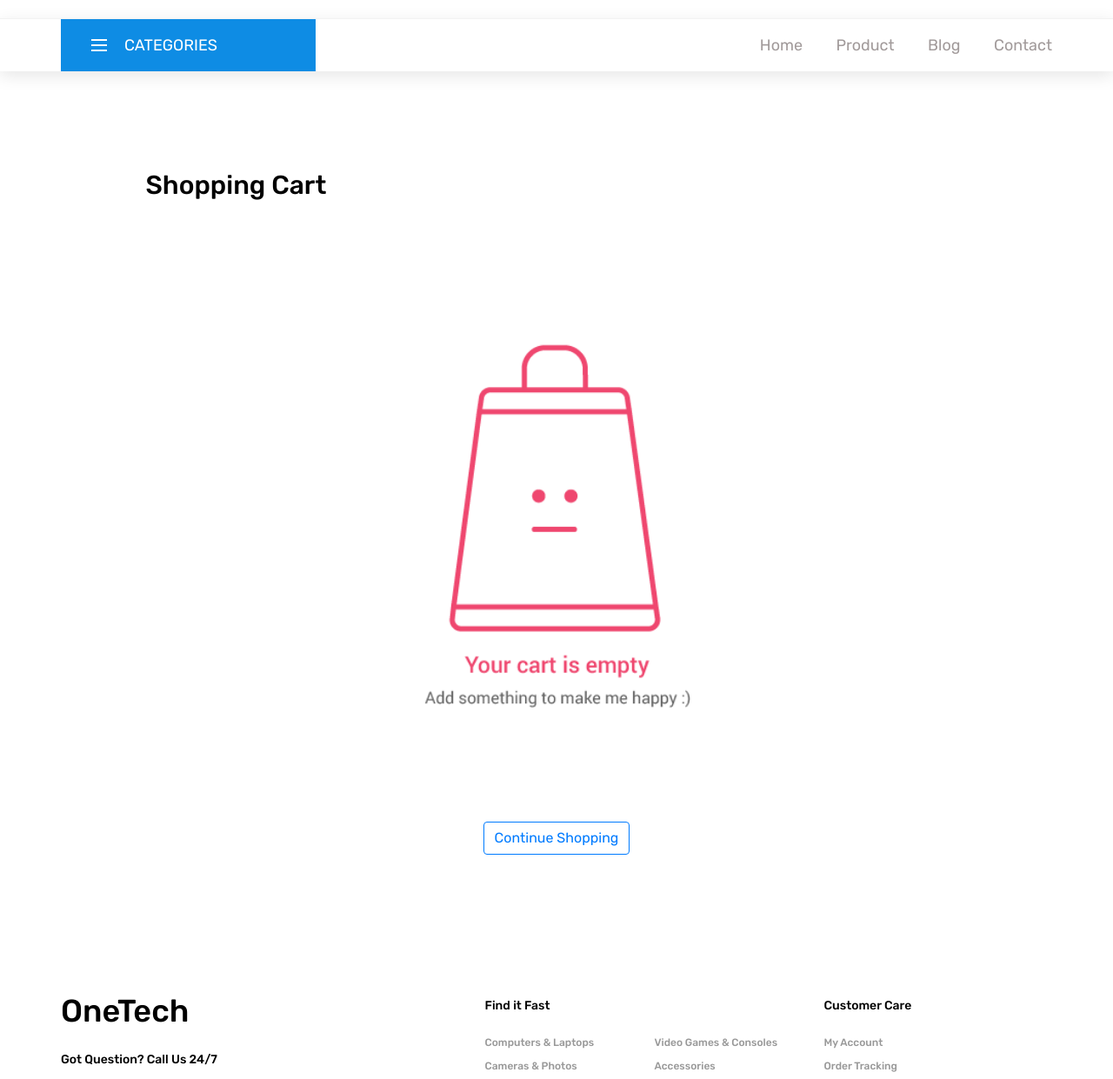
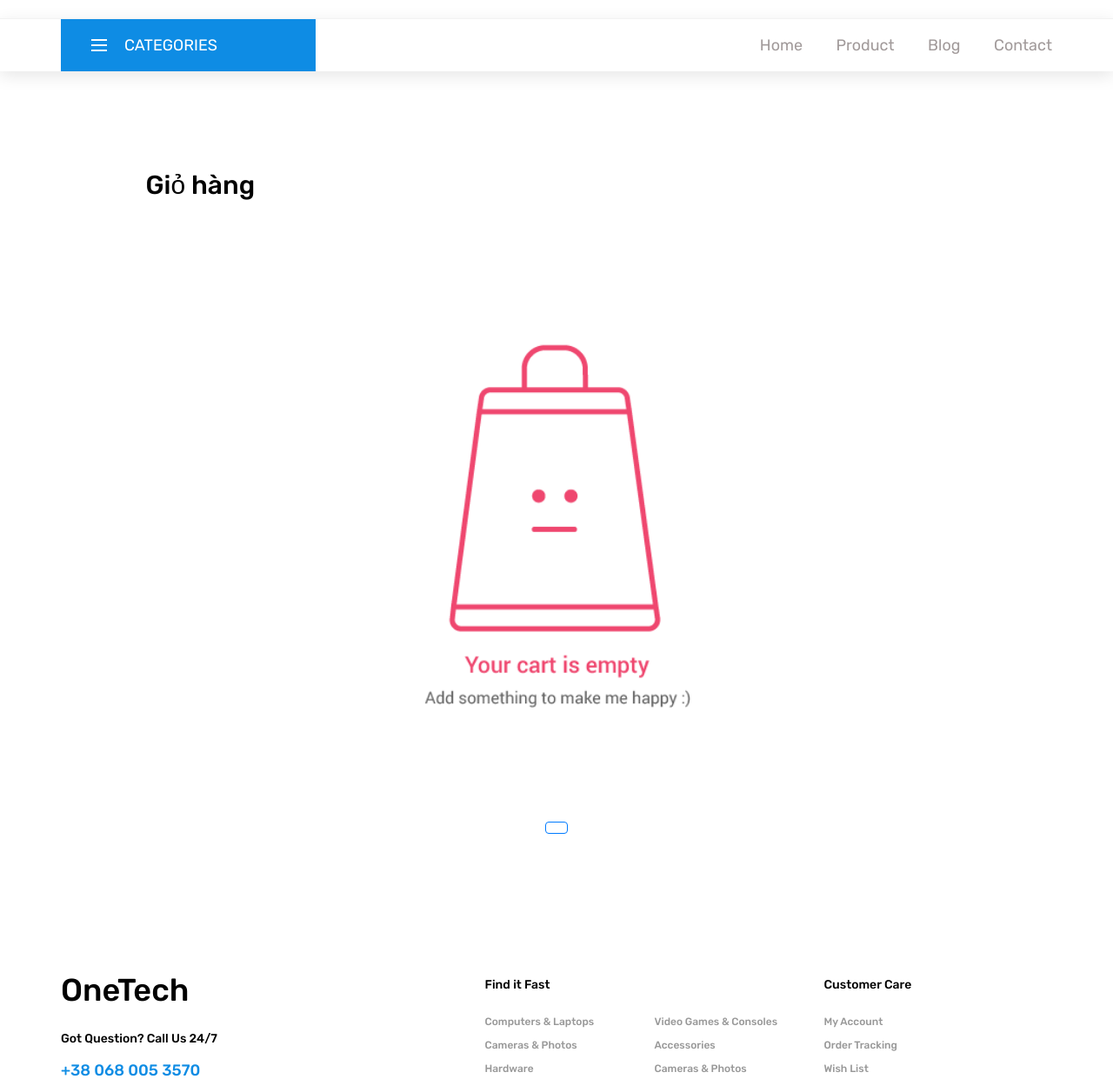
Before and after one commit to SkynetVirus/better_sneaker, a Django app: page /cart/ in a window 1280 px wide. Shown: the part 210-1451 px from the top of the page at 87% size. Run offline with Django 3.2, Linux system fonts and the light colour scheme; a user stored in the database is signed in; data comes from the database, SQL or seed files in the repository; some libraries are stand-ins or nearby versions.

Commit message:
Update cart.html

```diff
--- a/templates/templates/templates/cart.html
+++ b/templates/templates/templates/cart.html
@@ -12,7 +12,7 @@
         <div class="row">
             <div class="col-lg-10 offset-lg-1">
                 <div class="cart_container">
-                    <div class="cart_title">Shopping Cart</div>
+                    <div class="cart_title">Giỏ hàng</div>
 					{% if instance.items.count > 0 %}
 						<div class="cart_items">
 							<ul class="cart_list">
@@ -43,7 +43,7 @@
 											<div class="cart_item_total cart_info_col">
 												<div class="cart_item_title"></div>
 												<div class="cart_item_text">
-													<button data="{{item.id}}" class="btn btn-info btn-sm btn-delete-item">del</button>
+													<button data="{{item.id}}" class="btn btn-info btn-sm btn-delete-item">Xóa</button>
 												</div>
 											</div>
 										</div>
@@ -55,20 +55,20 @@
 						<!-- Order Total -->
 						<div class="order_total">
 							<div class="order_total_content text-md-right">
-								<div class="order_total_title">Order Total:</div>
+								<div class="order_total_title">Tổng:</div>
 								<div class="order_total_amount">${{instance.cart_price}}</div>
 							</div>
 						</div>
 
 						<div class="cart_buttons">
-							<button type="button" class="button cart_button_clear">Back to home</button>
-							<button type="button" class="button cart_button_checkout">Cart checkout</button>
+							<button type="button" class="button cart_button_clear">Về trang chủ</button>
+							<button type="button" class="button cart_button_checkout">Tiến hành thanh toán</button>
 						</div>
 					{% else %}
 						<div class="cart_empty">
 							<div class="d-flex flex-column justify-content-center">
 								<img src="/static/templates/images/cart%20empty.png" class="img-fluid" alt="Responsive image"/>
-								<a href="{% url 'home:index' %}" class="btn btn-outline-primary align-self-center">Continue Shopping</a>
+								<a href="{% url 'home:index' %}" class="btn btn-outline-primary align-self-center"></a>
 							</div>
 						</div>
 					{% endif %}
```
